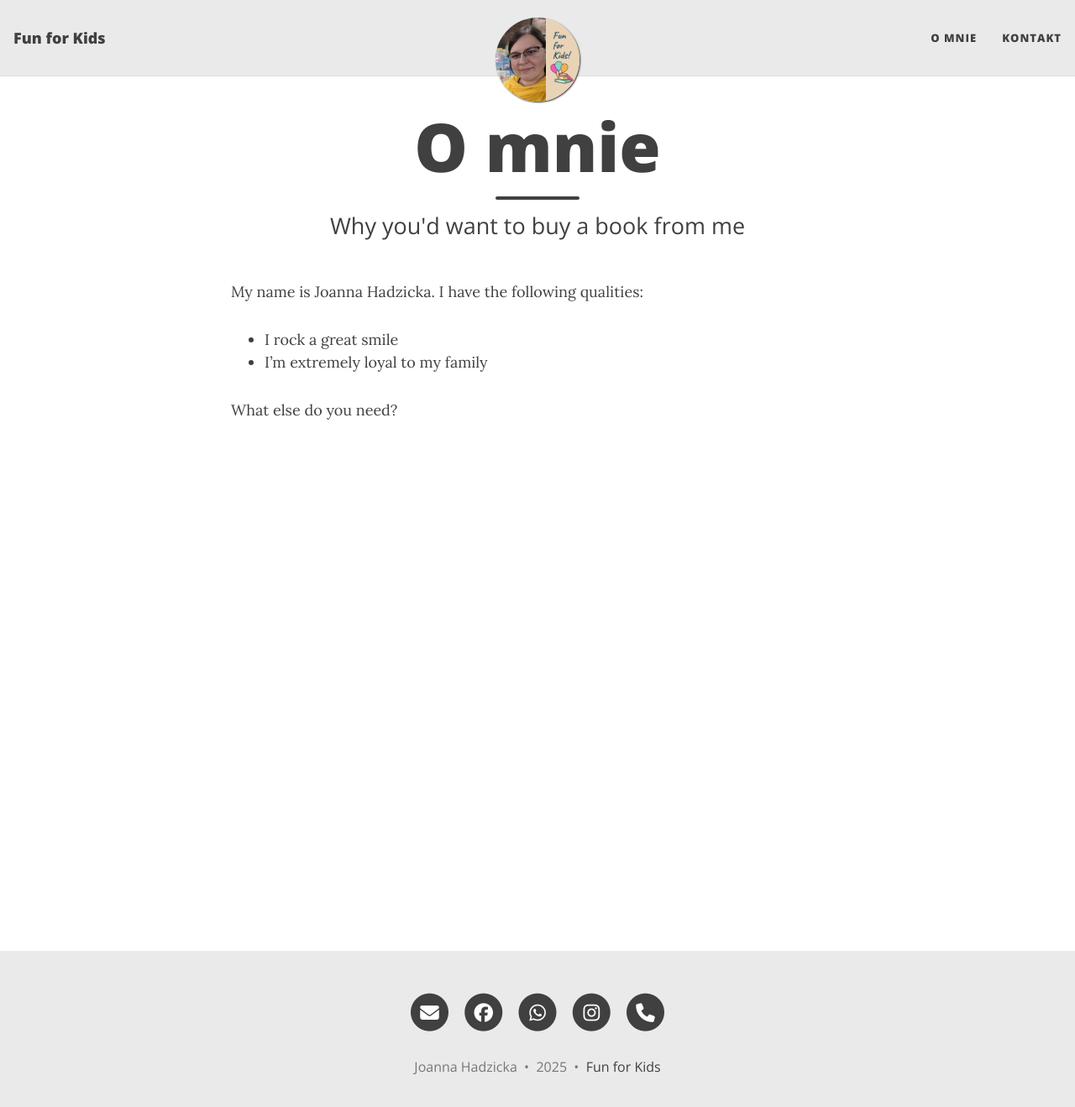
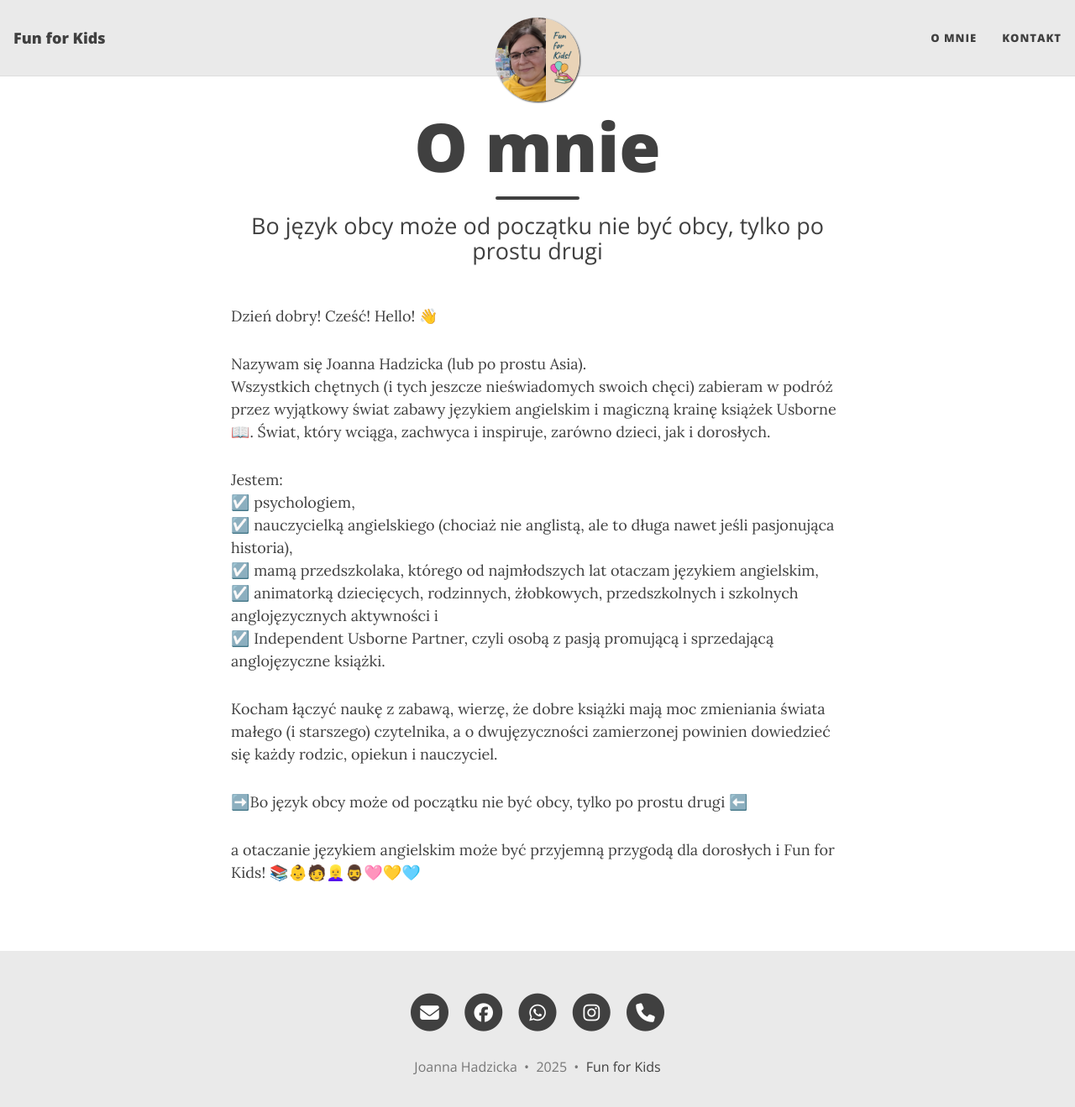
Before and after one commit to PachiaPo/PachiaPo.github.io, a Jekyll site: the page built from aboutme.md, in a window 1280 px wide and 1333 px high. Shown: the top 1319 px of the window at 84% size. Built offline with Jekyll 4.4.1, drawn with Linux system fonts in a browser that asks for light colours.

Commit message:
zakladka O mnie i kolejnosc postow

```diff
--- a/aboutme.md
+++ b/aboutme.md
@@ -1,12 +1,23 @@
 ---
 layout: page
 title: O mnie
-subtitle: Why you'd want to buy a book from me
+subtitle: Bo język obcy może od początku nie być obcy, tylko po prostu drugi
 ---
 
-My name is Joanna Hadzicka. I have the following qualities:
-
-- I rock a great smile
-- I'm extremely loyal to my family
-
-What else do you need?
+<p>Dzień dobry! Cześć! Hello! 👋
+</p>
+Nazywam się Joanna Hadzicka (lub po prostu Asia).<br />
+Wszystkich chętnych (i tych jeszcze nieświadomych swoich chęci) zabieram w podróż przez wyjątkowy świat zabawy językiem angielskim i magiczną krainę książek Usborne📖. Świat, który wciąga, zachwyca i inspiruje, zarówno dzieci, jak i dorosłych.
+<p>Jestem: <br />
+☑️ psychologiem, <br />
+☑️ nauczycielką angielskiego (chociaż nie anglistą, ale to długa nawet jeśli pasjonująca historia), <br />
+☑️ mamą przedszkolaka, którego od najmłodszych lat otaczam językiem angielskim, <br />
+☑️ animatorką dziecięcych, rodzinnych, żłobkowych, przedszkolnych i szkolnych anglojęzycznych aktywności i <br />
+☑️ Independent Usborne Partner, czyli osobą z pasją promującą i sprzedającą anglojęzyczne książki.
+</p>
+<p>Kocham łączyć naukę z zabawą, wierzę, że dobre książki mają moc zmieniania świata małego (i starszego) czytelnika, a o dwujęzyczności zamierzonej powinien dowiedzieć się każdy rodzic, opiekun i nauczyciel.
+</p>
+<p>➡️Bo język obcy może od początku nie być obcy, tylko po prostu drugi ⬅️
+</p>
+<p>a otaczanie językiem angielskim może być przyjemną przygodą dla dorosłych i Fun for Kids! 📚👶🧑👱‍♀️🧔‍♂️🩷💛🩵
+</p>
```
Also changed, not shown: _posts/2025-08-22-co-robie-5-biznes.md (renamed from _posts/2025-08-23-co-robie-5-biznes.md), _posts/2025-08-23-co-robie-4-dwujezycznosc.md (renamed from _posts/2025-08-22-co-robie-4-dwujezycznosc.md), _posts/2025-08-24-co-robie-3-warsztaty.md (renamed from _posts/2025-08-21-co-robie-3-warsztaty.md), _posts/2025-08-25-co-robie-2-kiermasze.md (renamed from _posts/2025-08-20-co-robie-2-kiermasze.md), _posts/2025-08-26-co-robie-1-ksiazki.md (renamed from _posts/2025-08-19-co-robie-1-ksiazki.md).
